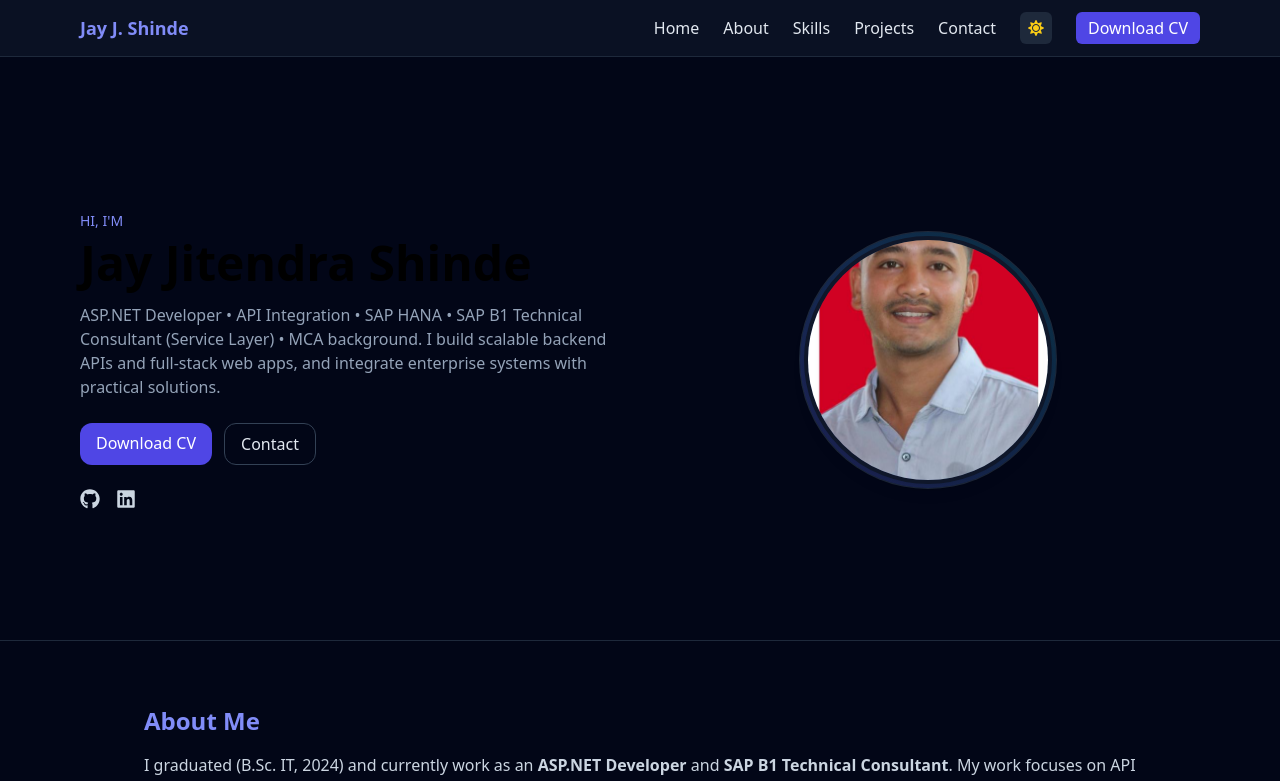
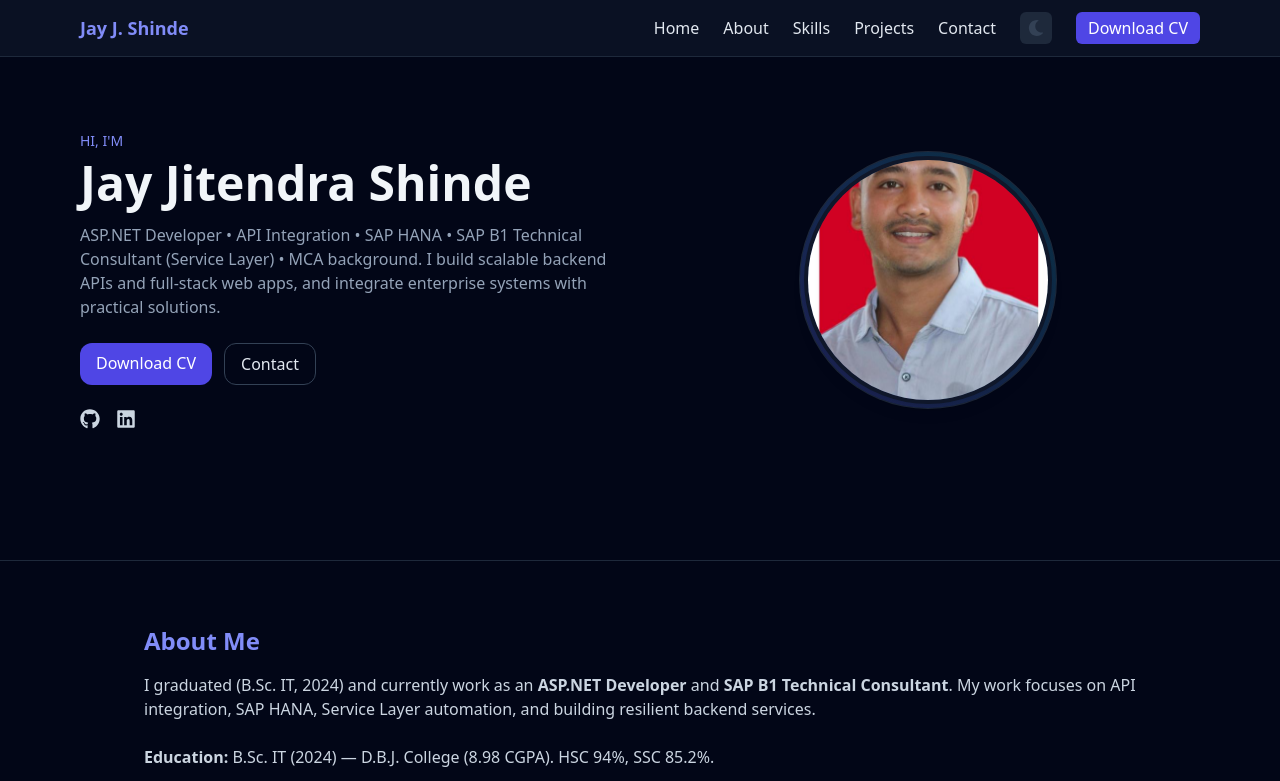
Before and after one commit to jayshinde-9823/MyPortfolio, a React (Create React App) app: page / in a window 1280 px wide. Shown: the top 781 px of the page. Built offline with nearby package versions, Linux system fonts and the light colour scheme.

Commit message:
Update App.js

```diff
--- a/src/App.js
+++ b/src/App.js
@@ -8,23 +8,29 @@ import Contact from "./components/Contact";
 import Footer from "./components/Footer";
 
 export default function App() {
-  const [darkMode, setDarkMode] = useState(true);
+  const [theme, setTheme] = useState("dark");
 
   useEffect(() => {
-    if (darkMode) document.documentElement.classList.add("dark");
-    else document.documentElement.classList.remove("dark");
-  }, [darkMode]);
+    const savedTheme = localStorage.getItem("theme") || "dark";
+    setTheme(savedTheme);
+    document.documentElement.classList.toggle("dark", savedTheme === "dark");
+  }, []);
+
+  const toggleTheme = () => {
+    const newTheme = theme === "dark" ? "light" : "dark";
+    setTheme(newTheme);
+    localStorage.setItem("theme", newTheme);
+    document.documentElement.classList.toggle("dark", newTheme === "dark");
+  };
 
   return (
-    <div className="min-h-screen bg-white dark:bg-slate-950 transition-colors">
-      <Navbar darkMode={darkMode} setDarkMode={setDarkMode} />
-      <main className="pt-20">
-        <Hero />
-        <About />
-        <Skills />
-        <Projects />
-        <Contact />
-      </main>
+    <div className="font-sans bg-white dark:bg-slate-950 text-gray-900 dark:text-slate-100">
+      <Navbar theme={theme} toggleTheme={toggleTheme} />
+      <Hero />
+      <About />
+      <Skills />
+      <Projects />
+      <Contact />
       <Footer />
     </div>
   );
```
